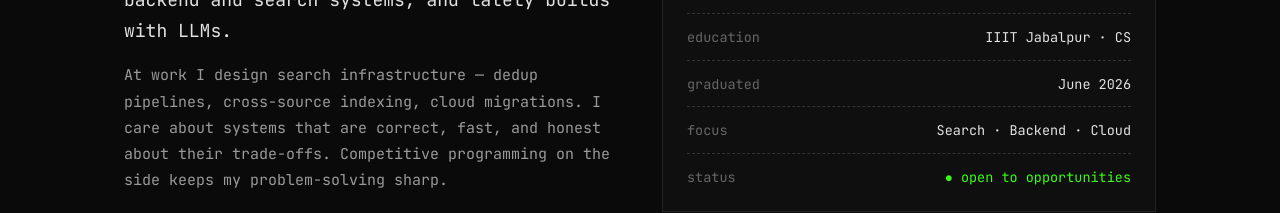
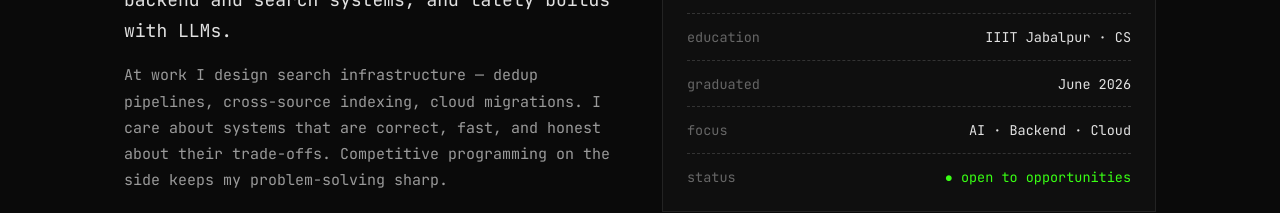
Before and after one commit to owaish7/owais-portfolio, a Next.js app: page / in a window 1280 px wide. Shown: the part 980-1193 px from the top of the page. Built offline with nearby package versions, Linux system fonts and the light colour scheme.

Commit message:
Update focus to AI, Backend, Cloud

```diff
--- a/components/About.tsx
+++ b/components/About.tsx
@@ -2,7 +2,7 @@ const SNAPSHOT: { k: string; v: React.ReactNode }[] = [
   { k: "location", v: "Noida, India" },
   { k: "education", v: "IIIT Jabalpur · CS" },
   { k: "graduated", v: "June 2026" },
-  { k: "focus", v: "Search · Backend · Cloud" },
+  { k: "focus", v: "AI · Backend · Cloud" },
   {
     k: "status",
     v: <span style={{ color: "var(--acc)" }}>● open to opportunities</span>,
```
